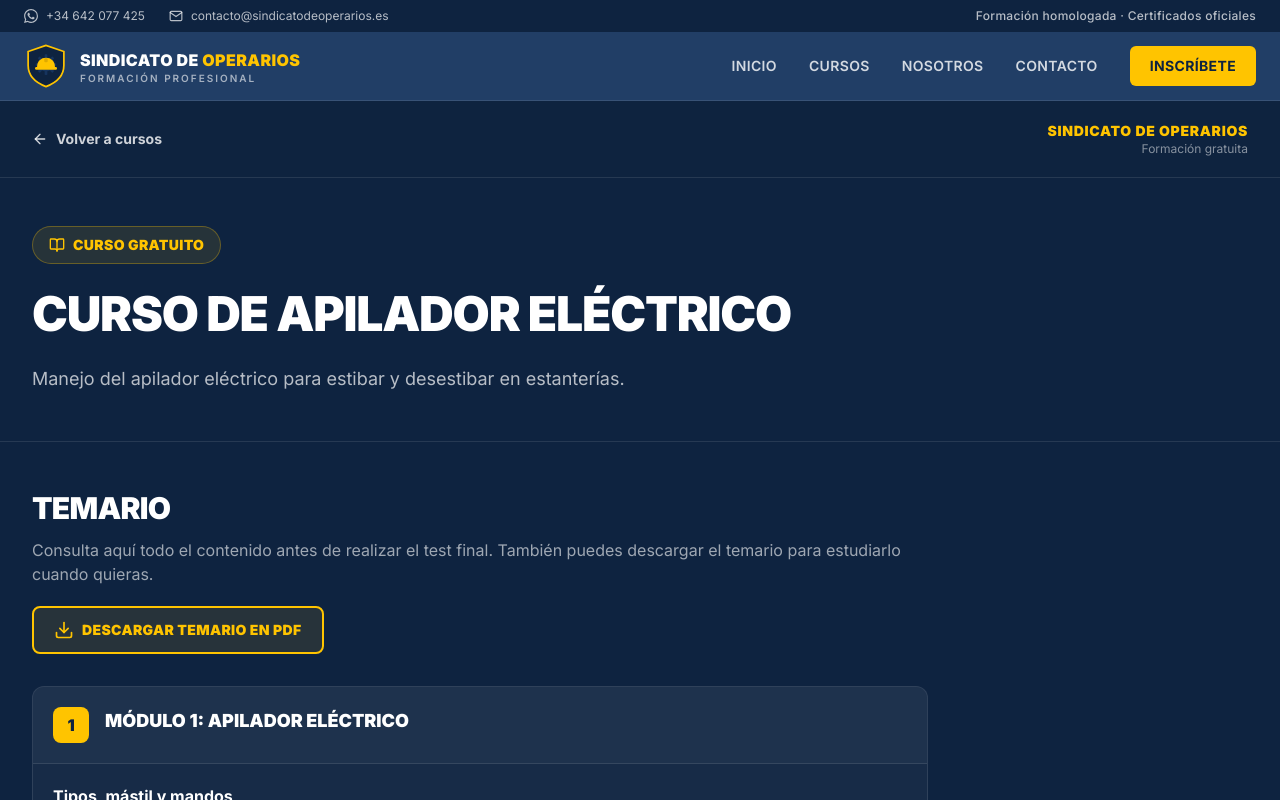
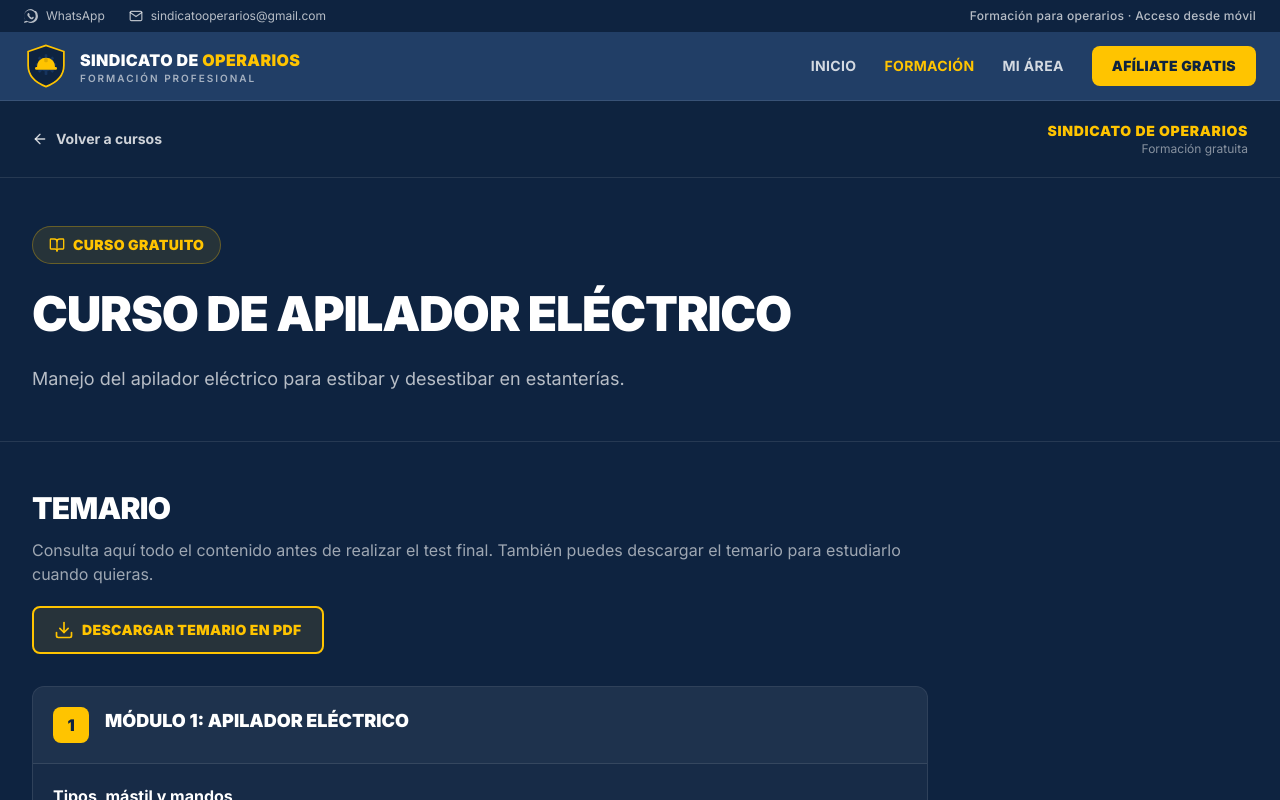
Before and after one commit to AROCA84/-sindicato-operarios, a Next.js app: page /cursos/apilador in a window 1280 px wide. Shown: the top 800 px of the page. Built offline with nearby package versions, Linux system fonts and the light colour scheme.

Commit message:
Improve global navigation and mobile UX

```diff
--- a/components/site-header.tsx
+++ b/components/site-header.tsx
@@ -1,101 +1,73 @@
 "use client";
 
+import Link from "next/link";
+import { usePathname } from "next/navigation";
 import { useState } from "react";
 import { Logo } from "./logo";
 
 const navItems = [
-  { label: "Inicio", href: "#inicio" },
-  { label: "Cursos", href: "#cursos" },
-  { label: "Nosotros", href: "#nosotros" },
-  { label: "Contacto", href: "#contacto" },
+  { label: "Inicio", href: "/" },
+  { label: "Formación", href: "/cursos" },
+  { label: "Mi área", href: "/mi-area" },
 ];
 
 export function SiteHeader() {
   const [open, setOpen] = useState(false);
+  const pathname = usePathname();
 
   return (
     <header className="sticky top-0 z-50">
-      {/* Topbar */}
       <div className="hidden bg-navy text-white/70 md:block">
         <div className="mx-auto flex max-w-7xl items-center justify-between px-6 py-2 text-xs">
           <div className="flex items-center gap-6">
-            <a
-              href="https://wa.me/34642077425"
-              target="_blank"
-              rel="noopener noreferrer"
-              className="flex items-center gap-2 transition-colors hover:text-safety"
-            >
-              <WhatsAppIcon /> +34 642 077 425
+            <a href="https://wa.me/34642077425" target="_blank" rel="noopener noreferrer" className="flex items-center gap-2 hover:text-safety">
+              <WhatsAppIcon /> WhatsApp
             </a>
-            <a
-              href="mailto:contacto@sindicatodeoperarios.es"
-              className="flex items-center gap-2 transition-colors hover:text-safety"
-            >
-              <MailIcon /> contacto@sindicatodeoperarios.es
+            <a href="mailto:sindicatooperarios@gmail.com" className="flex items-center gap-2 hover:text-safety">
+              <MailIcon /> sindicatooperarios@gmail.com
             </a>
           </div>
-          <p className="font-medium tracking-wide">
-            Formación homologada · Certificados oficiales
-          </p>
+          <p className="font-medium tracking-wide">Formación para operarios · Acceso desde móvil</p>
         </div>
       </div>
 
-      {/* Main nav */}
       <div className="border-b border-white/10 bg-navy-light/95 backdrop-blur">
-        <div className="mx-auto flex max-w-7xl items-center justify-between px-6 py-3">
-          <a href="#inicio" aria-label="Ir al inicio">
+        <div className="mx-auto flex max-w-7xl items-center justify-between px-4 py-3 sm:px-6">
+          <Link href="/" aria-label="Sindicato de Operarios - inicio" onClick={() => setOpen(false)}>
             <Logo />
-          </a>
+          </Link>
 
-          <nav className="hidden items-center gap-8 md:flex">
-            {navItems.map((item) => (
-              <a
-                key={item.href}
-                href={item.href}
-                className="text-sm font-semibold uppercase tracking-wide text-white/80 transition-colors hover:text-safety"
-              >
-                {item.label}
-              </a>
-            ))}
-            <a
-              href="#contacto"
-              className="rounded-md bg-safety px-5 py-2.5 text-sm font-bold uppercase tracking-wide text-navy transition-colors hover:bg-safety-dark"
-            >
-              Inscríbete
-            </a>
+          <nav className="hidden items-center gap-7 md:flex">
+            {navItems.map((item) => {
+              const active = item.href === "/" ? pathname === "/" : pathname.startsWith(item.href);
+              return (
+                <Link key={item.href} href={item.href} className={`text-sm font-bold uppercase tracking-wide transition-colors ${active ? "text-safety" : "text-white/80 hover:text-safety"}`}>
+                  {item.label}
+                </Link>
+              );
+            })}
+            <Link href="/afiliarse" className="rounded-lg bg-safety px-5 py-2.5 text-sm font-black uppercase tracking-wide text-navy hover:bg-safety-dark">
+              Afíliate gratis
+            </Link>
           </nav>
 
-          <button
-            type="button"
-            onClick={() => setOpen((v) => !v)}
-            className="flex h-10 w-10 items-center justify-center rounded-md text-white md:hidden"
-            aria-label="Abrir menú"
-            aria-expanded={open}
-          >
+          <button type="button" onClick={() => setOpen((v) => !v)} className="flex h-11 w-11 items-center justify-center rounded-lg text-white md:hidden" aria-label={open ? "Cerrar menú" : "Abrir menú"} aria-expanded={open}>
             {open ? <CloseIcon /> : <MenuIcon />}
           </button>
         </div>
 
-        {/* Mobile menu */}
         {open && (
-          <nav className="flex flex-col gap-1 border-t border-white/10 px-6 py-4 md:hidden">
-            {navItems.map((item) => (
-              <a
-                key={item.href}
-                href={item.href}
-                onClick={() => setOpen(false)}
-                className="rounded-md px-3 py-2.5 text-sm font-semibold uppercase tracking-wide text-white/80 transition-colors hover:bg-white/5 hover:text-safety"
-              >
-                {item.label}
-              </a>
-            ))}
-            <a
-              href="#contacto"
-              onClick={() => setOpen(false)}
-              className="mt-2 rounded-md bg-safety px-3 py-3 text-center text-sm font-bold uppercase tracking-wide text-navy"
-            >
-              Inscríbete
-            </a>
+          <nav className="border-t border-white/10 px-4 py-3 md:hidden">
+            <div className="grid gap-1">
+              {navItems.map((item) => (
+                <Link key={item.href} href={item.href} onClick={() => setOpen(false)} className="rounded-lg px-4 py-3 text-sm font-bold uppercase tracking-wide text-white/85 hover:bg-white/5 hover:text-safety">
+                  {item.label}
+                </Link>
+              ))}
+              <Link href="/afiliarse" onClick={() => setOpen(false)} className="mt-2 rounded-lg bg-safety px-4 py-3 text-center text-sm font-black uppercase text-navy">
+                Afíliate gratis
+              </Link>
+            </div>
           </nav>
         )}
       </div>
@@ -104,34 +76,14 @@
 }
 
 function WhatsAppIcon() {
-  return (
-    <svg width="14" height="14" viewBox="0 0 24 24" fill="currentColor" aria-hidden="true">
-      <path d="M17.472 14.382c-.297-.149-1.758-.867-2.03-.967-.273-.099-.471-.148-.67.15-.197.297-.767.966-.94 1.164-.173.199-.347.223-.644.075-.297-.15-1.255-.463-2.39-1.475-.883-.788-1.48-1.761-1.653-2.059-.173-.297-.018-.458.13-.606.134-.133.298-.347.446-.52.149-.174.198-.298.298-.497.099-.198.05-.371-.025-.52-.075-.149-.669-1.612-.916-2.207-.242-.579-.487-.5-.669-.51l-.57-.01c-.198 0-.52.074-.792.372-.272.297-1.04 1.016-1.04 2.479 0 1.462 1.065 2.875 1.213 3.074.149.198 2.096 3.2 5.077 4.487.709.306 1.262.489 1.694.625.712.227 1.36.195 1.871.118.571-.085 1.758-.719 2.006-1.413.248-.694.248-1.289.173-1.413-.074-.124-.272-.198-.57-.347m-5.421 7.403h-.004a9.87 9.87 0 0 1-5.031-1.378l-.361-.214-3.741.982.998-3.648-.235-.374a9.86 9.86 0 0 1-1.51-5.26c.001-5.45 4.436-9.884 9.888-9.884 2.64 0 5.122 1.03 6.988 2.898a9.825 9.825 0 0 1 2.893 6.994c-.003 5.45-4.437 9.884-9.885 9.884m8.413-18.297A11.815 11.815 0 0 0 12.05 0C5.495 0 .16 5.335.157 11.892c0 2.096.547 4.142 1.588 5.945L.057 24l6.305-1.654a11.882 11.882 0 0 0 5.683 1.448h.005c6.554 0 11.89-5.335 11.893-11.893a11.821 11.821 0 0 0-3.48-8.413Z" />
-    </svg>
-  );
+  return <svg width="14" height="14" viewBox="0 0 24 24" fill="currentColor" aria-hidden="true"><path d="M17.472 14.382c-.297-.149-1.758-.867-2.03-.967-.273-.099-.471-.148-.67.15-.197.297-.767.966-.94 1.164-.173.199-.347.223-.644.075-.297-.15-1.255-.463-2.39-1.475-.883-.788-1.48-1.761-1.653-2.059-.173-.297-.018-.458.13-.606.134-.133.298-.347.446-.52.149-.174.198-.298.05-.371-.075-.149-.669-1.612-.916-2.207-.242-.579-.487-.5-.669-.51l-.57-.01c-.198 0-.52.074-.792.372-.272.297-1.04 1.016-1.04 2.479 0 1.462 1.065 2.875 1.213 3.074.149.198 2.096 3.2 5.077 4.487.709.306 1.262.195 1.871.118.571-.085 1.758-.719 2.006-1.413.248-.694.248-1.289.173-1.413-.074-.124-.272-.198-.57-.347m-5.421 7.403h-.004a9.87 9.87 0 0 1-5.031-1.378l-.361-.214-3.741.982.998-3.648-.235-.374a9.86 9.86 0 0 1-1.51-5.26c.001-5.45 4.436-9.884 9.888-9.884 2.64 0 5.122 1.03 6.988 2.898a9.825 9.825 0 0 1 2.893 6.994c-.003 5.45-4.437 9.884-9.885 9.884m8.413-18.297A11.815 11.815 0 0 0 12.05 0C5.495 0 .16 5.335.157 11.892c0 2.096.547 4.142 1.588 5.945L.057 24l6.305-1.654a11.882 11.882 0 0 0 5.683 1.448h.005c6.554 0 11.89-5.335 11.893-11.893a11.821 11.821 0 0 0-3.48-8.413Z" /></svg>;
 }
-
 function MailIcon() {
-  return (
-    <svg width="14" height="14" viewBox="0 0 24 24" fill="none" aria-hidden="true">
-      <rect x="2" y="4" width="20" height="16" rx="2" stroke="currentColor" strokeWidth="2" />
-      <path d="m2 6 10 7 10-7" stroke="currentColor" strokeWidth="2" strokeLinecap="round" strokeLinejoin="round" />
-    </svg>
-  );
+  return <svg width="14" height="14" viewBox="0 0 24 24" fill="none" aria-hidden="true"><rect x="2" y="4" width="20" height="16" rx="2" stroke="currentColor" strokeWidth="2" /><path d="m2 6 10 7 10-7" stroke="currentColor" strokeWidth="2" strokeLinecap="round" strokeLinejoin="round" /></svg>;
 }
-
 function MenuIcon() {
-  return (
-    <svg width="24" height="24" viewBox="0 0 24 24" fill="none" aria-hidden="true">
-      <path d="M3 6h18M3 12h18M3 18h18" stroke="currentColor" strokeWidth="2" strokeLinecap="round" />
-    </svg>
-  );
+  return <svg width="24" height="24" viewBox="0 0 24 24" fill="none" aria-hidden="true"><path d="M3 6h18M3 12h18M3 18h18" stroke="currentColor" strokeWidth="2" strokeLinecap="round" /></svg>;
 }
-
 function CloseIcon() {
-  return (
-    <svg width="24" height="24" viewBox="0 0 24 24" fill="none" aria-hidden="true">
-      <path d="M18 6 6 18M6 6l12 12" stroke="currentColor" strokeWidth="2" strokeLinecap="round" />
-    </svg>
-  );
+  return <svg width="24" height="24" viewBox="0 0 24 24" fill="none" aria-hidden="true"><path d="M18 6 6 18M6 6l12 12" stroke="currentColor" strokeWidth="2" strokeLinecap="round" /></svg>;
 }
```
